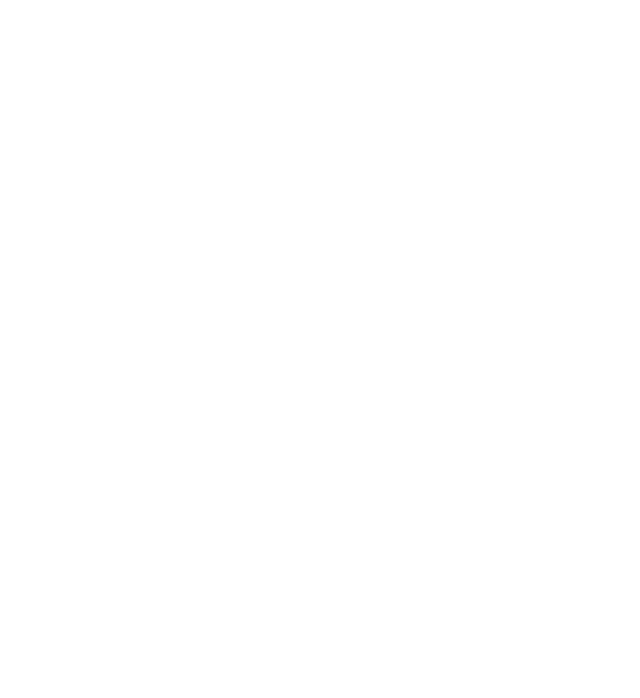
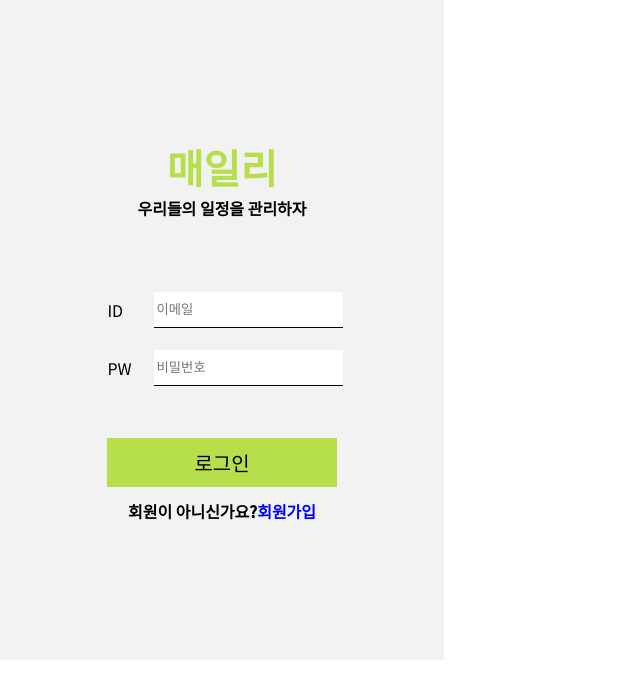
Before and after one commit to Maeily/Maeily_Web, a React (Create React App) app in the folder maeily/: page / in a window 1280 px wide. Shown: the top 698 px of the page, without its empty margins (0-640 px from the left). Built offline with nearby package versions, Linux system fonts and the light colour scheme.

Commit message:
[UPDATE]
로그인 폼 구현

```diff
--- a/maeily/package.json
+++ b/maeily/package.json
@@ -6,6 +6,7 @@
     "@testing-library/jest-dom": "^4.2.4",
     "@testing-library/react": "^9.3.2",
     "@testing-library/user-event": "^7.1.2",
+    "node-sass": "^4.14.1",
     "react": "^16.13.1",
     "react-dom": "^16.13.1",
     "react-scripts": "3.4.3"
--- a/maeily/src/App.js
+++ b/maeily/src/App.js
@@ -1,8 +1,12 @@
 import React from "react";
-import "./App.css";
+import SignInForm from "./components/signIn/SignInForm";
 
 function App() {
-    return <div className="App"></div>;
+    return (
+        <div className="App">
+            <SignInForm></SignInForm>
+        </div>
+    );
 }
 
 export default App;
--- /dev/null
+++ b/maeily/src/components/signIn/SignInForm.js
@@ -0,0 +1,69 @@
+import React, { useState } from "react";
+import "./SignInForm.scss";
+function SignInForm() {
+    const [email, setEmail] = useState("");
+    const [password, setPassword] = useState("");
+    const onChangeEmail = (e) => {
+        setEmail(e.target.value);
+    };
+    const onChangePassword = (e) => {
+        setPassword(e.target.value);
+    };
+    const onSubmit = () => {
+        console.log(email, password);
+    };
+    return (
+        <div className="signInForm_Wrapper">
+            <div className="singIn_inputs">
+                <div className="title">
+                    <div id="form_mainTitle">매일리</div>
+                    <div id="form_subTitle">우리들의 일정을 관리하자</div>
+                </div>
+                <table>
+                    <tbody>
+                        <tr>
+                            <td>ID</td>
+                            <td>
+                                <input
+                                    type="email"
+                                    value={email}
+                                    onChange={onChangeEmail}
+                                    placeholder="이메일"
+                                    className="form_input"
+                                />
+                            </td>
+                        </tr>
+                        <tr>
+                            <td>PW</td>
+                            <td>
+                                <input
+                                    type="password"
+                                    value={password}
+                                    onChange={onChangePassword}
+                                    placeholder="비밀번호"
+                                    className="form_input"
+                                />
+                            </td>
+                        </tr>
+                        <tr>
+                            <td colSpan="2">
+                                <input
+                                    type="button"
+                                    onClick={onSubmit}
+                                    id="submit_button"
+                                    value="로그인"
+                                />
+                            </td>
+                        </tr>
+                    </tbody>
+                </table>
+                <div className="goto_signUp">
+                    회원이 아니신가요?
+                    <span className="goto_signUp_link">회원가입</span>
+                </div>
+            </div>
+        </div>
+    );
+}
+
+export default SignInForm;
--- /dev/null
+++ b/maeily/src/components/signIn/SignInForm.scss
@@ -0,0 +1,64 @@
+/*폰트 영역*/
+@import url("https://fonts.googleapis.com/css2?family=Noto+Sans+KR:wght@400;500&display=swap");
+
+/*변수 영역*/
+$main_color: #b7de4b;
+
+.title {
+    display: flex;
+    flex-direction: column;
+    align-items: center;
+    justify-content: center;
+    padding-bottom: 60px;
+    font-weight: bold;
+}
+
+#form_mainTitle {
+    font-size: 40px;
+    color: $main_color;
+}
+
+.signInForm_Wrapper {
+    font-family: "Noto Sans KR", sans-serif;
+    background-color: #f2f2f2;
+    padding: 30px;
+    width: 30%;
+    height: 600px;
+    display: flex;
+    align-items: center;
+    justify-content: center;
+}
+#submit_button {
+    margin-top: 30px;
+    font-family: "Noto Sans KR", sans-serif;
+    outline: none;
+    background-color: $main_color;
+    border: none;
+    width: 100%;
+    padding: 10px;
+    font-size: 20px;
+    cursor: pointer;
+}
+td {
+    padding: 10px;
+}
+.form_input {
+    padding: 10px;
+    padding-left: 3px;
+    padding-right: 3px;
+    width: 100%;
+    border: none;
+    outline: none;
+    border-bottom: 1px solid black;
+}
+.goto_signUp {
+    display: flex;
+    justify-content: center;
+    font-weight: bold;
+    &_link {
+        color: blue;
+        cursor: pointer;
+        user-select: none;
+        text-decoration: none;
+    }
+}
```
Also changed, not shown: 2 other files (tests, documents, lock files or other folders).
